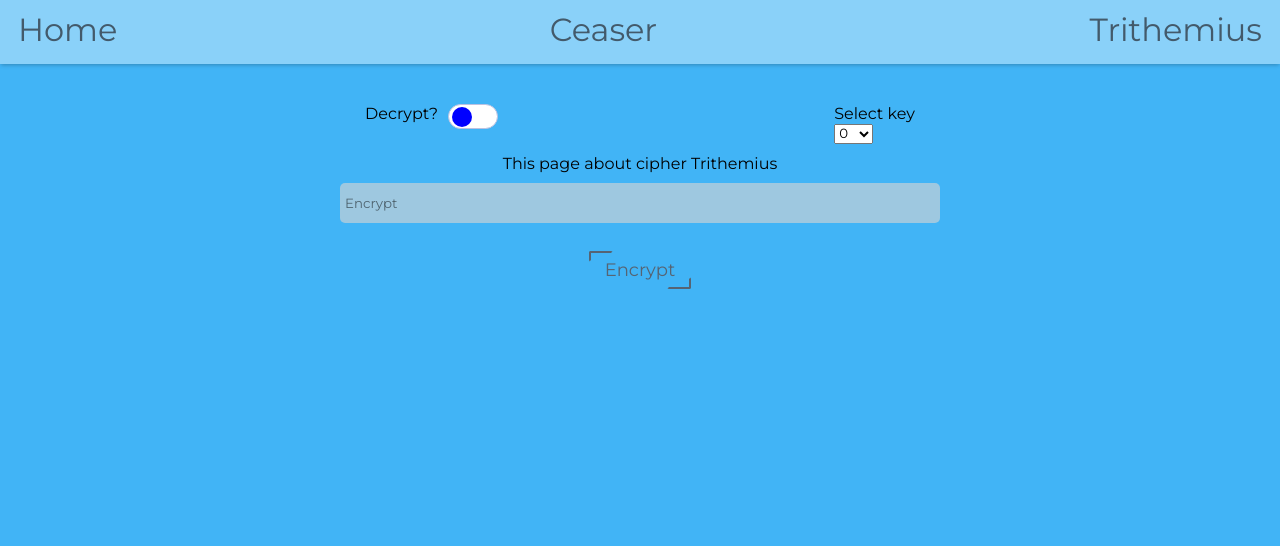
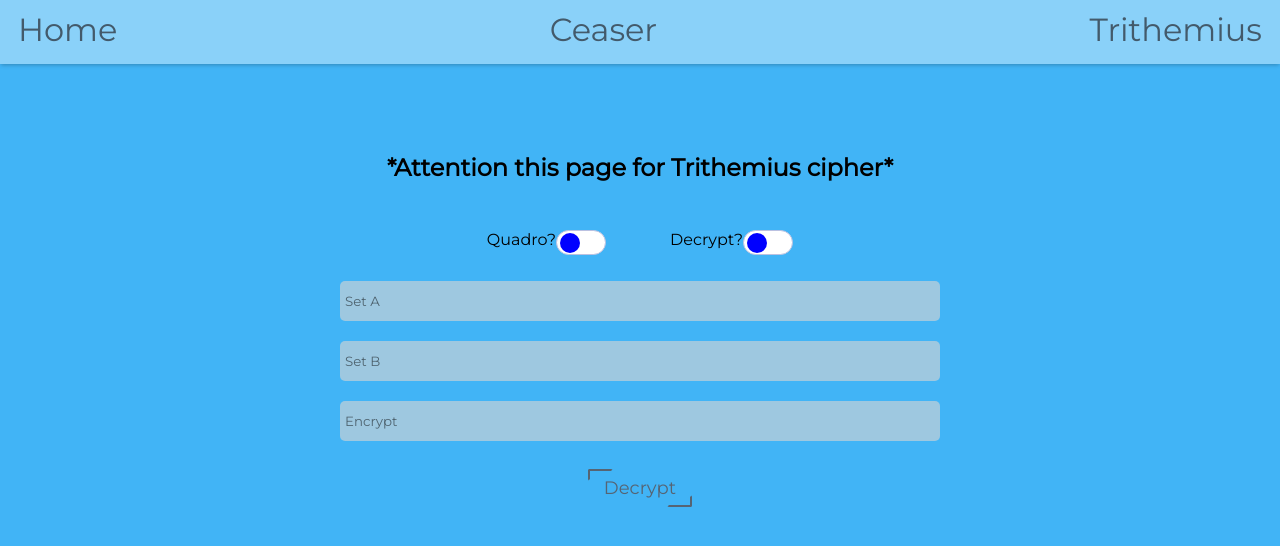
Before and after one commit to crispyyv/crispyyv-ciphers, a React (Create React App) app: page /trithemius in a window 1280 px wide. Shown: the top 546 px of the page. Built offline with nearby package versions, Linux system fonts and the light colour scheme.

Commit message:
add trithemius cipher

```diff
--- a/src/components/Ceaser.jsx
+++ b/src/components/Ceaser.jsx
@@ -2,6 +2,7 @@ import React, { useState } from "react";
 import { decrypt, encrypt } from "../helpers/ceaserHelpers";
 import { CipherForm } from "./layouts/CipherForm";
 import { CipherResult } from "./layouts/CipherResult";
+import { SlideButton } from "./ui/SlideButton";
 import { TextInput } from "./ui/TextInput";
 
 export const Ceaser = () => {
@@ -47,11 +48,15 @@ export const Ceaser = () => {
     <>
       <CipherForm
         isDecrypt={isDecrypt}
-        slideButton={slideButton}
         handleSetShift={handleSetShift}
         handleSubmit={handleSubmit}
         shift={shift}
       >
+        <SlideButton
+          onChange={slideButton}
+          id="decrypt"
+          placeholder="Decrypt?"
+        />
         {isDecrypt ? (
           <TextInput
             placeholder="Decrypt"
--- a/src/components/Home.jsx
+++ b/src/components/Home.jsx
@@ -4,6 +4,7 @@ export const Home = () => {
   return (
     <div className="preview">
       <h1 className="preview__title">Hello, I'm a modern encoder / decoder</h1>
+
       <p className="preview__subtitle">Now I know the codes of:</p>
       <ul className="preview__links">
         <li>
@@ -13,9 +14,9 @@ export const Home = () => {
           <Link to="/trithemius">Trithemius</Link>
         </li>
       </ul>
-      <span className="preview__special">
+      {/* <span className="preview__special">
         Also I'm learning now, wait please
-      </span>
+      </span> */}
     </div>
   );
 };
--- a/src/components/Trithemius.jsx
+++ b/src/components/Trithemius.jsx
@@ -1,22 +1,57 @@
 import React, { useState } from "react";
-import { encrypt } from "../helpers/trithemiusHelpers";
+import { trithemiusHelper } from "../helpers/trithemiusHelpers";
 import { CipherForm } from "./layouts/CipherForm";
+import { SlideButton } from "./ui/SlideButton";
 import { TextInput } from "./ui/TextInput";
 export const Trithemius = () => {
   const [isDecrypt, setIsDecrypt] = useState(false);
-  const [key, setKey] = useState(0);
+  const [key, setKey] = useState({
+    a: "",
+    b: "",
+    c: "",
+  });
   const [showResult, setShowResult] = useState(false);
   const [decryptText, setDecryptText] = useState("");
-
   const [encryptText, setEncryptText] = useState("");
+  const [isQuadro, setIsQuadro] = useState(false);
+  const [result, setResult] = useState("");
   const handleSubmit = (e) => {
     e.preventDefault();
+    let txt;
     console.log(encryptText);
-    let txt = encrypt(key, encryptText);
+    setShowResult(true);
+    if (isDecrypt) {
+      console.log("decrypt");
+      txt = trithemiusHelper(
+        decryptText,
+        parseInt(key.a),
+        parseInt(key.b),
+        isQuadro ? parseInt(key.c) : null,
+        false
+      );
+      setResult(txt);
+    } else {
+      console.log("encrpyt");
+      txt = trithemiusHelper(
+        encryptText,
+        parseInt(key.a),
+        parseInt(key.b),
+        isQuadro ? parseInt(key.c) : null
+      );
+      setResult(txt);
+    }
     console.log("Result of encrypting: ", txt);
   };
   const handleSetKey = (e) => {
-    setKey(parseInt(e.target.value));
+    const value = e.target.value;
+    const name = e.target.name;
+    console.log(name, value);
+    setKey((prev) => {
+      return {
+        ...prev,
+        [name]: value,
+      };
+    });
   };
   const slideButton = () => {
     setShowResult(false);
@@ -30,24 +65,64 @@ export const Trithemius = () => {
       setEncryptText(e.target.value);
     }
   };
+
+  const handleSlide = () => {
+    setIsQuadro(!isQuadro);
+  };
   return (
     <>
-      <CipherForm
-        handleSubmit={handleSubmit}
-        handleSetShift={handleSetKey}
-        isDecrypt={isDecrypt}
-        slideButton={slideButton}
-        shift={key}
-      >
-        This page about cipher Trithemius
+      <CipherForm handleSubmit={handleSubmit} shift={key} isDecrypt={true}>
+        <span className="attention">
+          *Attention this page for Trithemius cipher*
+        </span>
+        <div className="flex-row">
+          <SlideButton
+            onChange={handleSlide}
+            id="quadro"
+            placeholder="Quadro?"
+          />
+          <SlideButton
+            onChange={slideButton}
+            id="decrypt"
+            placeholder="Decrypt?"
+          />
+        </div>
+        <TextInput
+          placeholder="Set A"
+          onChange={handleSetKey}
+          value={key.a}
+          name="a"
+        />
+        <TextInput
+          placeholder="Set B"
+          onChange={handleSetKey}
+          value={key.b}
+          name="b"
+        />
+        {isQuadro ? (
+          <TextInput
+            name="c"
+            placeholder="Set c"
+            onChange={handleSetKey}
+            value={key.c}
+          />
+        ) : null}
         {!isDecrypt ? (
           <TextInput
             placeholder="Encrypt"
             onChange={saveText}
             value={encryptText}
           />
-        ) : null}
+        ) : (
+          <TextInput
+            placeholder="Decrypt"
+            onChange={saveText}
+            value={decryptText}
+          />
+        )}
       </CipherForm>
+
+      {showResult ? result : null}
     </>
   );
 };
--- a/src/components/layouts/CipherForm.jsx
+++ b/src/components/layouts/CipherForm.jsx
@@ -1,12 +1,10 @@
 import React from "react";
-import { SlideButton } from "../ui/SlideButton";
 import { SubmitButton } from "../ui/SubmitButton";
 import { CipherSelect } from "./CipherSelect";
 
 export const CipherForm = ({
   children,
   isDecrypt,
-  slideButton,
   handleSubmit,
   handleSetShift,
   shift,
@@ -14,7 +12,6 @@ export const CipherForm = ({
   return (
     <form className="form" onSubmit={handleSubmit}>
       <div className="form__choice">
-        <SlideButton onChange={slideButton} />
         {isDecrypt ? null : (
           <CipherSelect shift={shift} onChange={handleSetShift} />
         )}
--- a/src/components/layouts/CipherSelect.jsx
+++ b/src/components/layouts/CipherSelect.jsx
@@ -1,6 +1,6 @@
 import React from "react";
 import { numbers } from "../../helpers/constants";
-export const CipherSelect = ({ shift, onChange }) => {
+export const CipherSelect = ({ shift, onChange, custom }) => {
   return (
     <div className="form__shift">
       <p>Select key</p>
--- a/src/components/ui/SlideButton.jsx
+++ b/src/components/ui/SlideButton.jsx
@@ -1,13 +1,13 @@
 import React from "react";
 
-export const SlideButton = ({ onChange }) => {
+export const SlideButton = ({ onChange, id, placeholder }) => {
   return (
     <div>
-      <label htmlFor="isDecrypt">Decrypt?</label>
+      <label htmlFor={id}>{placeholder}</label>
       <input
-        id="isDecrypt"
+        id={id}
         type="checkbox"
-        placeholder="Decrypt?"
+        placeholder={placeholder}
         onChange={onChange}
       />
     </div>
--- a/src/components/ui/TextInput.jsx
+++ b/src/components/ui/TextInput.jsx
@@ -1,12 +1,13 @@
 import React from "react";
 
-export const TextInput = ({ placeholder, onChange, value }) => {
+export const TextInput = ({ placeholder, onChange, value, name }) => {
   return (
     <input
       type="text"
       placeholder={placeholder}
       onChange={onChange}
       value={value}
+      name={name}
     />
   );
 };
--- a/src/helpers/constants.js
+++ b/src/helpers/constants.js
@@ -28,30 +28,31 @@ export const numbers = [
 ];
 
 export const alphabet = [
-  "A",
-  "B",
-  "C",
-  "D",
-  "E",
-  "F",
-  "G",
-  "H",
-  "I",
-  "J",
-  "K",
-  "L",
-  "M",
-  "N",
-  "O",
-  "P",
-  "Q",
-  "R",
-  "S",
-  "T",
-  "U",
-  "V",
-  "W",
-  "X",
-  "Y",
-  "Z",
+  "a",
+  "b",
+  "c",
+  "d",
+  "e",
+  "f",
+  "g",
+  "h",
+  "i",
+  "j",
+  "k",
+  "l",
+  "m",
+  "n",
+  "o",
+  "p",
+  "q",
+  "r",
+  "s",
+  "t",
+  "u",
+  "v",
+  "w",
+  "x",
+  "y",
+  "z",
+  " ",
 ];
--- a/src/helpers/trithemiusHelpers.js
+++ b/src/helpers/trithemiusHelpers.js
@@ -1,31 +1,36 @@
 import { alphabet } from "./constants";
 
-const find = (array, value) => {
-  if (array.indexOf) {
-    return array.indexOf(value);
+const n = alphabet.length;
+
+export const trithemiusHelper = (string, a, b, c, encrypt = true) => {
+  const stringMas = [...string];
+  let key;
+  let p;
+  let m;
+  let outStr = "";
+  let L;
+  for (let i = 0; i < stringMas.length; i++) {
+    p = i;
+    if (c) {
+      key = a * p ** 2 + b * p + c;
+    } else {
+      key = a * p + b;
+    }
+    m = alphabet.indexOf(stringMas[i]);
+    L = alphabet[(m + key) % n];
+    console.log("m:", m, "p:", p, "key:", key, "L:", L);
+    outStr += encrypt ? L : alphabet[recurs(m, key) % n];
   }
 
-  for (let i = 0; i < array.length; i++) {
-    if (array[i] === value) return i;
-  }
-
-  return -1;
+  return outStr;
 };
 
-export const encrypt = (key, string) => {
-  const stringMas = [...string.toUpperCase()];
-  console.log(key, string);
-  let m;
-  let outStr = "";
-  if (key === 0) return string;
-  for (let i = 0; i < stringMas.length; i++) {
-    m = alphabet.indexOf(stringMas[i]) + 1;
-    console.log(m);
-    if (m !== 0) {
-      outStr = outStr + alphabet[(m + key) % alphabet.length];
-    } else {
-      outStr = outStr + " ";
-    }
+const recurs = (m, key) => {
+  let i = 0;
+  let res;
+  while (m - key + n * i < 0) {
+    i++;
+    res = m - key + n * i;
   }
-  return outStr;
+  return m - key > 0 ? m - key : res;
 };
--- a/src/styles/colors.scss
+++ b/src/styles/colors.scss
@@ -1,7 +1,6 @@
 $color: black;
 $body-color: #ecf0f1;
 $color1: #566473;
-$color2: #16a085;
 $color3: #435a6b;
-$color4: red;
+$nav-bg-color: #8ad1f9;
 $main-color: #41b4f6;
--- a/src/styles/main.scss
+++ b/src/styles/main.scss
@@ -29,6 +29,34 @@ body {
   // margin: 20px 0 40px 0;
   @include flex(column, center, center);
   height: 50vh;
+  &__subtitle {
+    margin: 1rem 0;
+    font-size: 1.4rem;
+  }
+  &__links {
+    font-size: 1.4rem;
+    margin-bottom: 0.8rem;
+    text-align: center;
+    li {
+      margin-bottom: 0.8rem;
+      cursor: pointer;
+
+      a {
+        transition: all 0.4s;
+      }
+      & a:hover {
+        color: $nav-bg-color;
+      }
+    }
+  }
+  &__special {
+    color: lighten($color: $nav-bg-color, $amount: 5);
+    max-width: 10rem;
+  }
+}
+#quadro,
+#decrypt {
+  @include toggle-button;
 }
 .form {
   @include flex;
@@ -124,7 +152,7 @@ body {
 .background {
   height: 4rem;
   width: 100vw;
-  background-color: lighten($color: $main-color, $amount: 15);
+  background-color: $nav-bg-color;
   box-shadow: 0 2px 4px -1px rgba(0, 0, 0, 0.25);
   margin-bottom: 40px;
 }
@@ -145,3 +173,17 @@ body {
     }
   }
 }
+
+.attention {
+  color: rgb(0, 0, 0);
+  font-weight: bold;
+  margin-bottom: 2rem;
+  font-size: 1.5rem;
+}
+
+.flex-row {
+  @include flex("row");
+  div {
+    margin: 1rem 2rem;
+  }
+}
```
